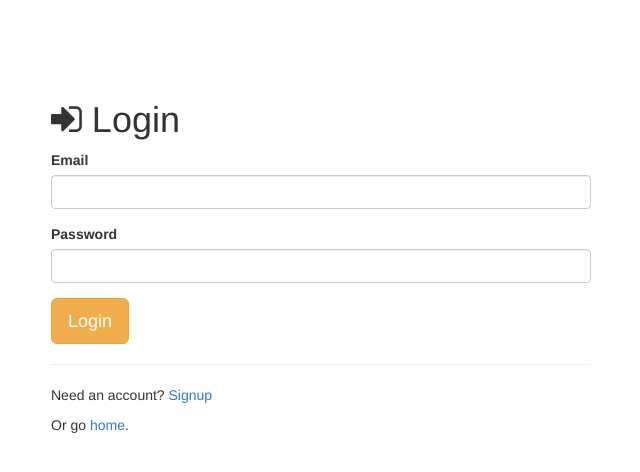
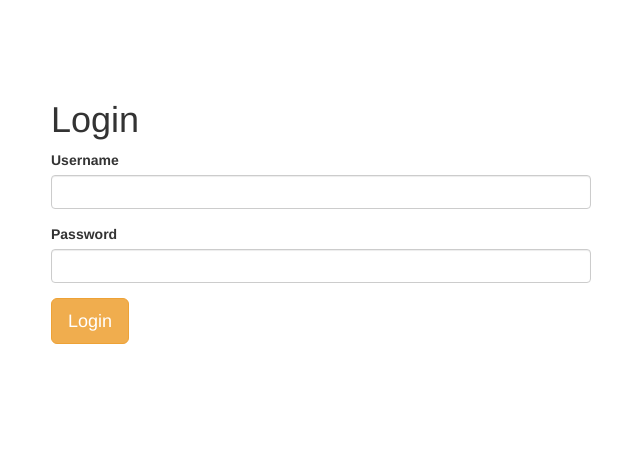
Before and after one commit to AUdrone/AU.Drone, a Node server app: page /login in a window 1280 px wide. Shown: the top 472 px of the page, without its empty margins (319-959 px from the left). Run offline with Node 20, Linux system fonts and the light colour scheme; some libraries are stand-ins or nearby versions.

Commit message:
remove signup button from /index; prevent direct access to /drone and /signup; eliminate unnecessary model attributes; clean up /index and /login

```diff
--- a/web/app/routes.js
+++ b/web/app/routes.js
@@ -28,29 +28,29 @@ module.exports = function(app, passport) {
 	// SIGNUP ==============================
 	// =====================================
 	// show the signup form
-	app.get('/signup', function(req, res) {
+	// app.get('/signup', function(req, res) {
 
-		// render the page and pass in any flash data if it exists
-		res.render('signup.ejs', { message: req.flash('signupMessage') });
-	});
+	// 	// render the page and pass in any flash data if it exists
+	// 	res.render('signup.ejs', { message: req.flash('signupMessage') });
+	// });
 
 	// process the signup form
-	app.post('/signup', passport.authenticate('local-signup', {
-		successRedirect : '/drone', // redirect to the secure profile section
-		failureRedirect : '/signup', // redirect back to the signup page if there is an error
-		failureFlash : true // allow flash messages
-	}));
+	// app.post('/signup', passport.authenticate('local-signup', {
+	// 	successRedirect : '/drone', // redirect to the secure profile section
+	// 	failureRedirect : '/signup', // redirect back to the signup page if there is an error
+	// 	failureFlash : true // allow flash messages
+	// }));
 
 	// =====================================
 	// PROFILE SECTION =====================
 	// =====================================
 	// we will want this protected so you have to be logged in to visit
 	// we will use route middleware to verify this (the isLoggedIn function)
-	app.get('/profile', isLoggedIn, function(req, res) {
-		res.render('profile.ejs', {
-			user : req.user // get the user out of session and pass to template
-		});
-	});
+	// app.get('/profile', isLoggedIn, function(req, res) {
+	// 	res.render('profile.ejs', {
+	// 		user : req.user // get the user out of session and pass to template
+	// 	});
+	// });
 
 	// =====================================
 	// LOGOUT ==============================
@@ -60,9 +60,9 @@ module.exports = function(app, passport) {
 		res.redirect('/');
 	});
 
-	app.get('/drone', function(req, res) {
+	app.get('/drone', isLoggedIn, function(req, res) {
 		res.render('drone', {
-			user : req.user
+			// user : req.user
 		});
 	});
 };
--- a/web/server.js
+++ b/web/server.js
@@ -28,7 +28,7 @@ app.configure(function() {
 	app.set('view engine', 'ejs'); // set up ejs for templating
 
 	// required for passport
-	app.use(express.session({ secret: 'ilovescotchscotchyscotchscotch' })); // session secret
+	app.use(express.session({ secret: 'War Eagle' })); // session secret
 	app.use(passport.initialize());
 	app.use(passport.session()); // persistent login sessions
 	app.use(flash()); // use connect-flash for flash messages stored in session
--- a/web/views/login.ejs
+++ b/web/views/login.ejs
@@ -13,7 +13,7 @@
 
 <div class="col-sm-6 col-sm-offset-3">
 
-	<h1><span class="fa fa-sign-in"></span> Login</h1>
+	<h1>Login</h1>
 
 	<!-- show any messages that come back with authentication -->
 	<% if (message.length > 0) { %>
@@ -23,8 +23,8 @@
 	<!-- LOGIN FORM -->
 	<form action="/login" method="post">
 		<div class="form-group">
-			<label>Email</label>
-			<input type="text" class="form-control" name="email">
+			<label>Username</label>
+			<input type="text" class="form-control" name="username">
 		</div>
 		<div class="form-group">
 			<label>Password</label>
@@ -34,11 +34,6 @@
 		<button type="submit" class="btn btn-warning btn-lg">Login</button>
 	</form>
 
-	<hr>
-
-	<p>Need an account? <a href="/signup">Signup</a></p>
-	<p>Or go <a href="/">home</a>.</p>
-
 </div>
 
 </div>
```
Also changed, not shown: web/app/models/user.js (+20 -20 lines), web/views/index.ejs (+3 -7 lines).
